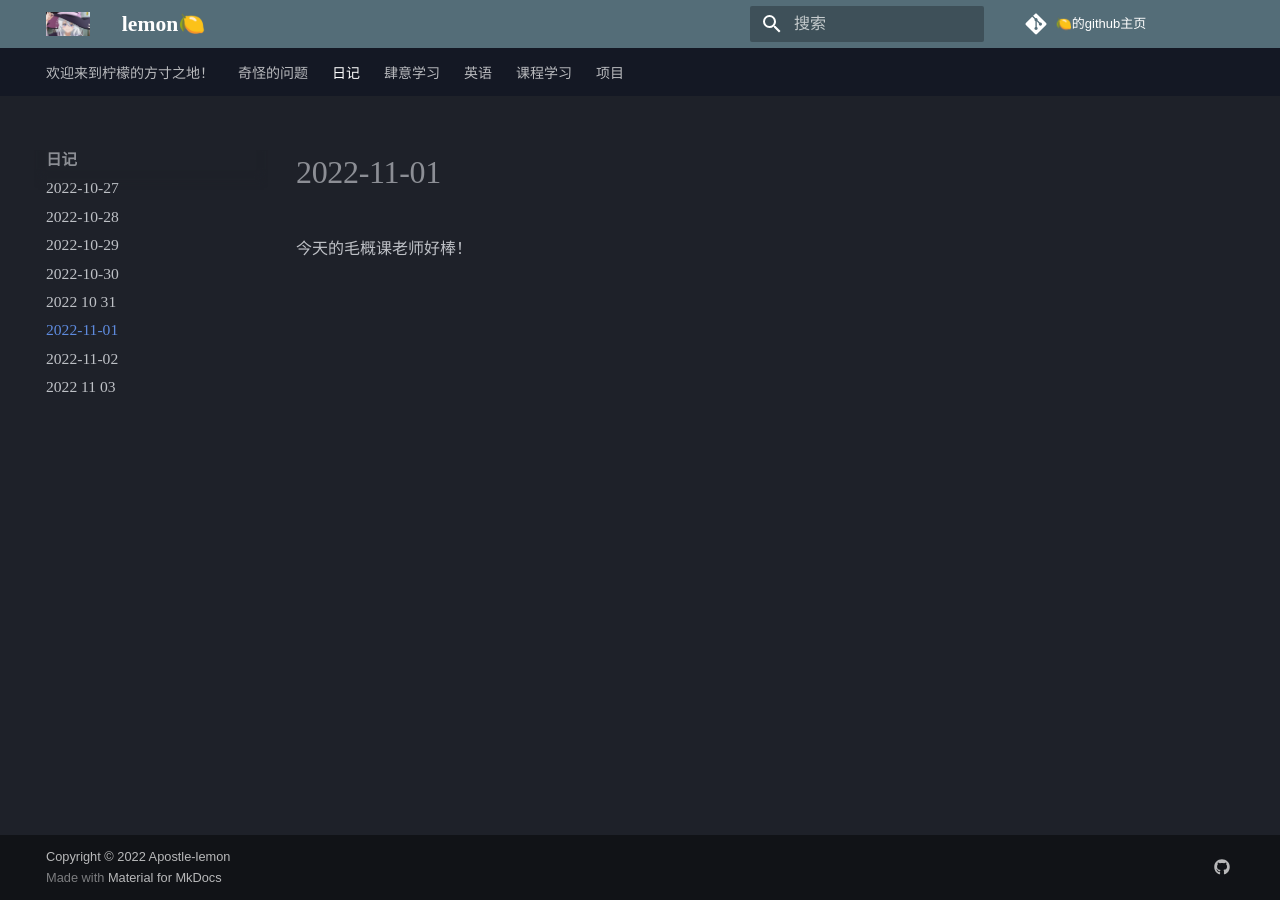
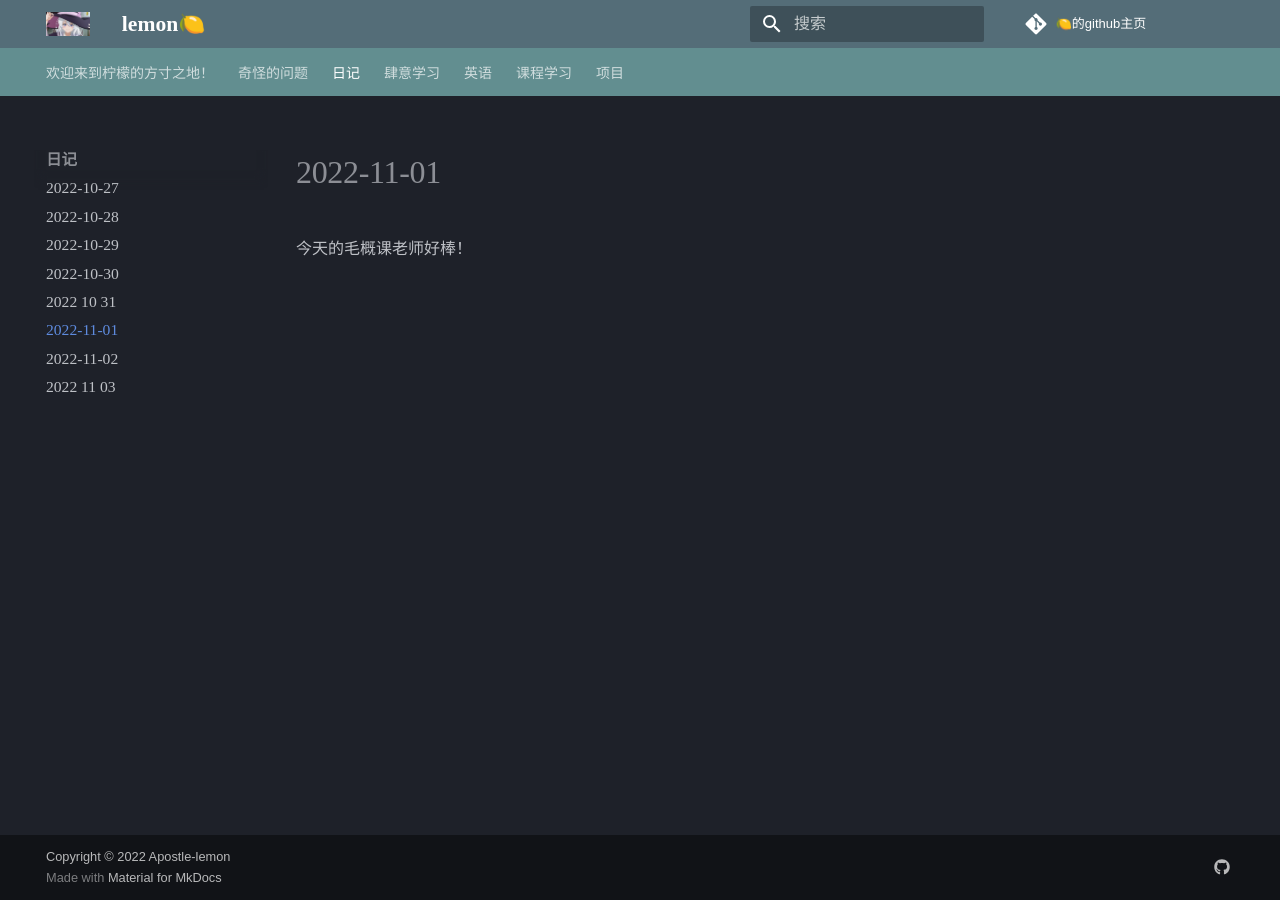
Before and after one commit to Apostle-lemon/Apostle-lemon.github.io, an MkDocs documentation site: the page built from docs/日记/2022-11-01.md, in a window 1280 px wide. Built offline with MkDocs 1.6.1 and Material for MkDocs 9.7.7, drawn with Linux system fonts in a browser that asks for light colours; some web fonts are replaced.

Commit message:
vault backup: 2022-11-03 22:50:39
Affected files:
docs/css/color.css

```diff
--- a/docs/css/color.css
+++ b/docs/css/color.css
@@ -1,3 +1,3 @@
 .md-tabs {
-    background-color: #131623c5;
+    background-color: #628E90;
 }
```
